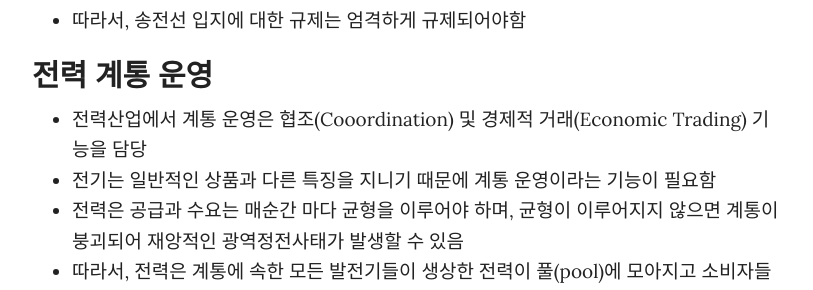
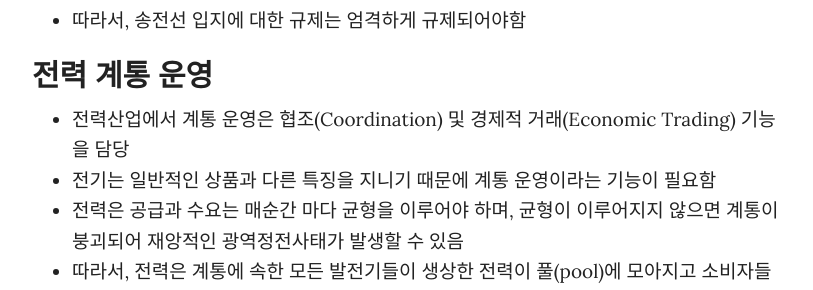
Before and after one commit to thejang90/thejang90.github.io, a Jekyll site: the page built from _posts/2019-12-28-전력산언의기능.md, in a window 1280 px wide and 900 px high, scrolled down 1254 px. Shown: the part 153-443 px from the top of the window, without its empty margins (233-1046 px from the left). Built offline with Jekyll 4.4.1, drawn with Linux system fonts in a browser that asks for light colours; nearby versions of some CDN libraries; comment, search, counter and statistics services are not loaded.

Commit message:
오탈자수정

```diff
--- a/_posts/2019-12-28-전력산언의기능.md
+++ b/_posts/2019-12-28-전력산언의기능.md
@@ -35,7 +35,7 @@ chapter : Ch.0
 
 ## 전력 계통 운영
 
-- 전력산업에서 계통 운영은 협조(Cooordination) 및 경제적 거래(Economic Trading) 기능을 담당
+- 전력산업에서 계통 운영은 협조(Coordination) 및 경제적 거래(Economic Trading) 기능을 담당
 - 전기는 일반적인 상품과 다른 특징을 지니기 때문에 계통 운영이라는 기능이 필요함
 - 전력은 공급과 수요는 매순간 마다 균형을 이루어야 하며, 균형이 이루어지지 않으면 계통이 붕괴되어 재앙적인 광역정전사태가 발생할 수 있음
 - 따라서, 전력은 계통에 속한 모든 발전기들이 생상한 전력이 풀(pool)에 모아지고 소비자들이 이 풀에서 전력을 공급받는 형태로 볼 수 있음
```
